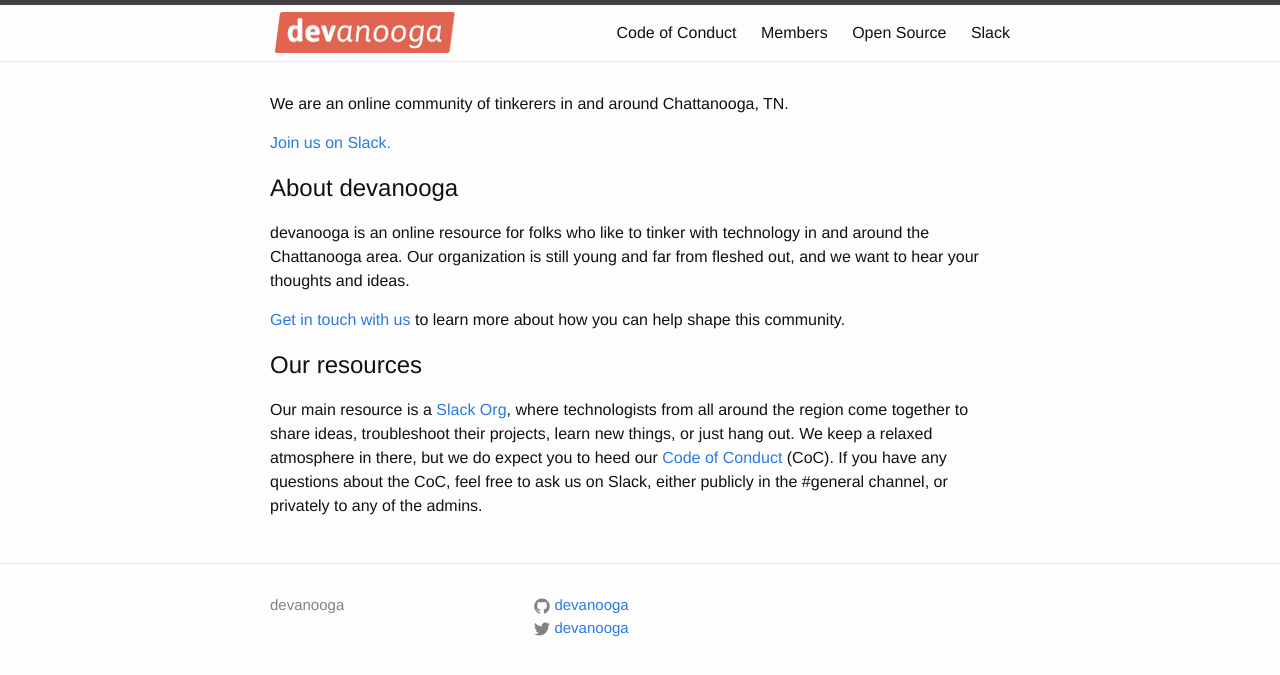
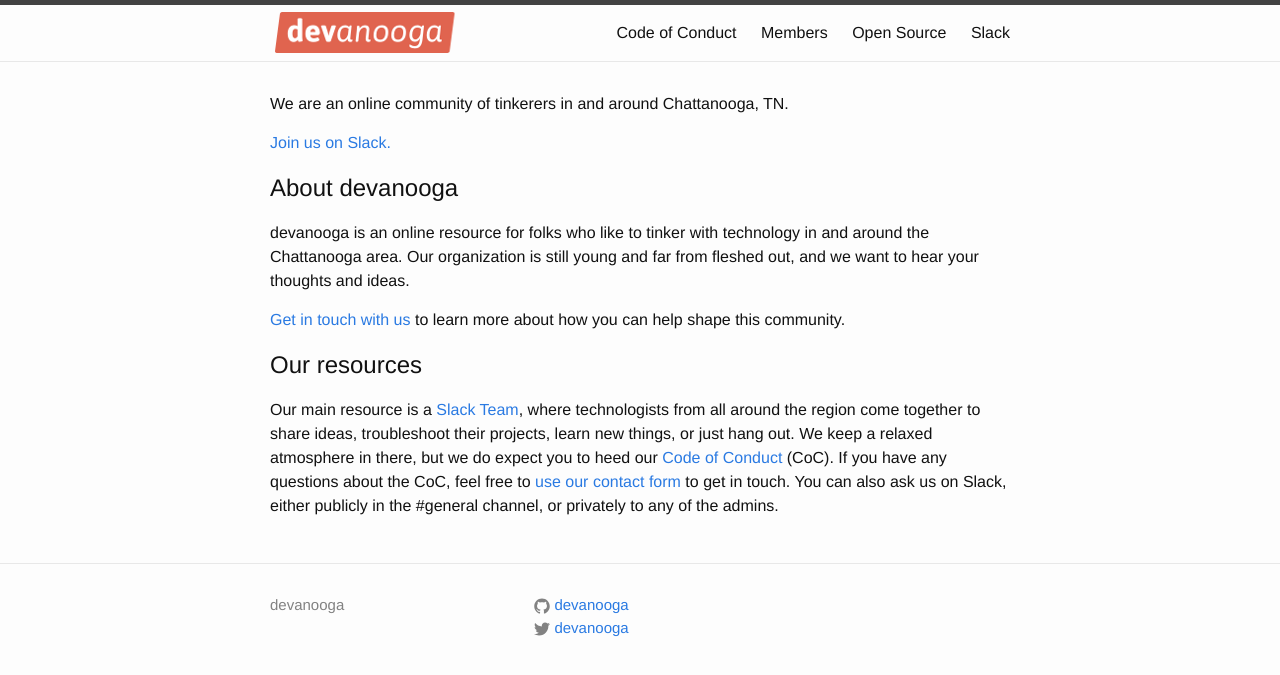
Before and after one commit to devanooga/devanooga.com, a Jekyll site: the page built from index.html, in a window 1280 px wide. Shown: the top 675 px of the page. Built offline with Jekyll 4.4.1, drawn with Linux system fonts in a browser that asks for light colours.

Commit message:
Improve CoC-related contact copy

```diff
--- a/index.html
+++ b/index.html
@@ -14,6 +14,6 @@
     <p><a href="/contact/">Get in touch with us</a> to learn more about how you can help shape this community.</p>
 
     <h2>Our resources</h2>
-    <p>Our main resource is a <a href="/slack/">Slack Org</a>, where technologists from all around the region come together to share ideas, troubleshoot their projects, learn new things, or just hang out. We keep a relaxed atmosphere in there, but we do expect you to heed our <a href="/coc/">Code of Conduct</a> (CoC). If you have any questions about the CoC, feel free to ask us on Slack, either publicly in the #general channel, or privately to any of the admins.</p>
+    <p>Our main resource is a <a href="/slack/">Slack Team</a>, where technologists from all around the region come together to share ideas, troubleshoot their projects, learn new things, or just hang out. We keep a relaxed atmosphere in there, but we do expect you to heed our <a href="/coc/">Code of Conduct</a> (CoC). If you have any questions about the CoC, feel free to <a href="/contact/">use our contact form</a> to get in touch. You can also ask us on Slack, either publicly in the #general channel, or privately to any of the admins.</p>
   </section>
 </div>
```
